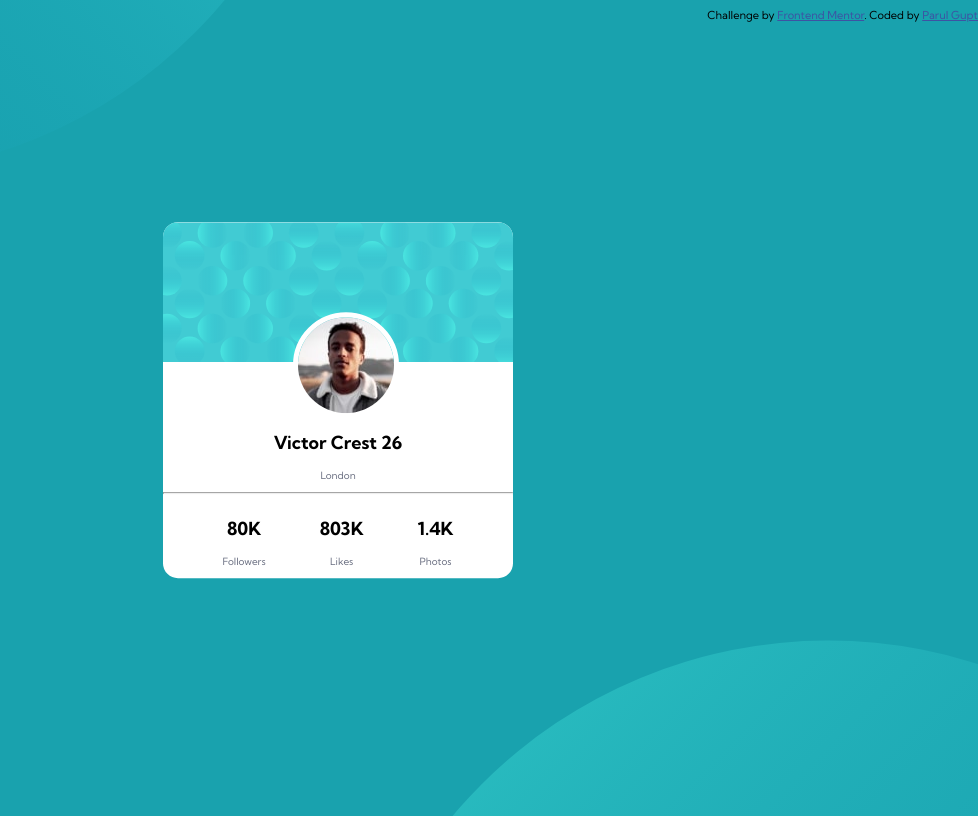
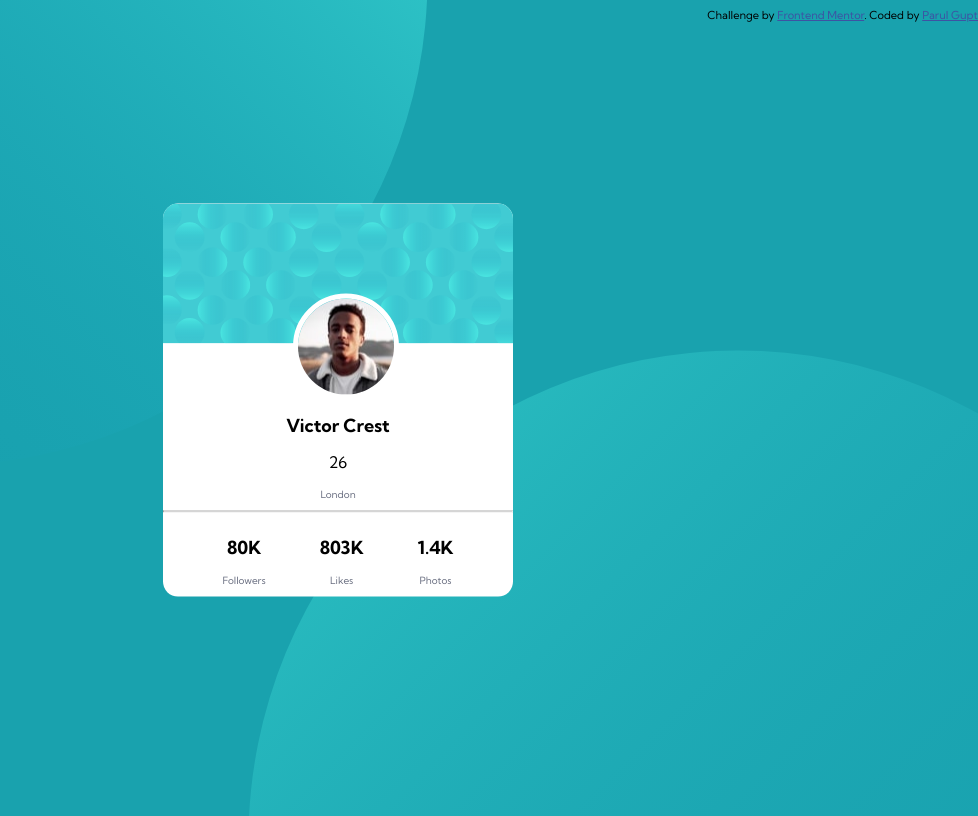
Before and after one commit to Parul1923/Profile_card, a plain HTML site: page index.html in a window 1280 px wide. Shown: the whole page, without its empty margins (302-1280 px from the left). Drawn offline with Linux system fonts and the light colour scheme.

Commit message:
real commit

```diff
--- a/index.html
+++ b/index.html
@@ -25,7 +25,7 @@
     <img class="profile" src="./images/image-victor.jpg" alt="Profile-photo" style="top:90px; left:130px;">
      </div>
     <div>
-    <h2><span class="ab">Victor Crest</span> 26</h2>
+    <p><h2 class="ab">Victor Crest</h2>26</p>
     <p class="lo">London</p>
     </div>
     <hr>
--- a/proj.css
+++ b/proj.css
@@ -5,8 +5,8 @@ body {
     height: 100vh;
     width: 100vw;
     background-image:url(./images/bg-pattern-top.svg),url(./images/bg-pattern-bottom.svg);
-background-position: right 50vw bottom 50vw,
-    left 50vw top 50vw;
+background-position: right 550px bottom 350px,
+    left 550px top 350px;
 background-repeat: no-repeat;
     background-color: hsl(185, 75%, 39%);
 }
```
